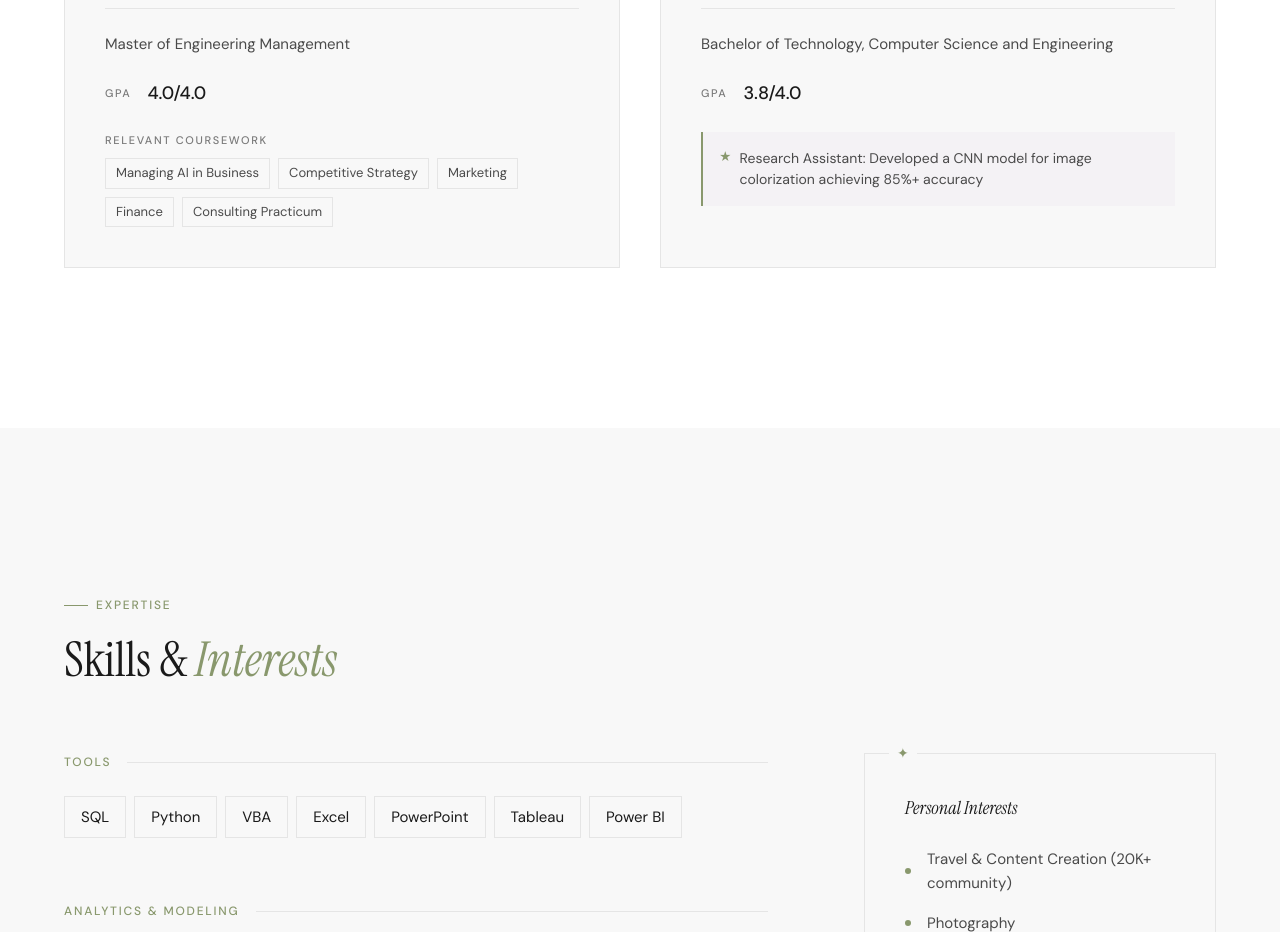
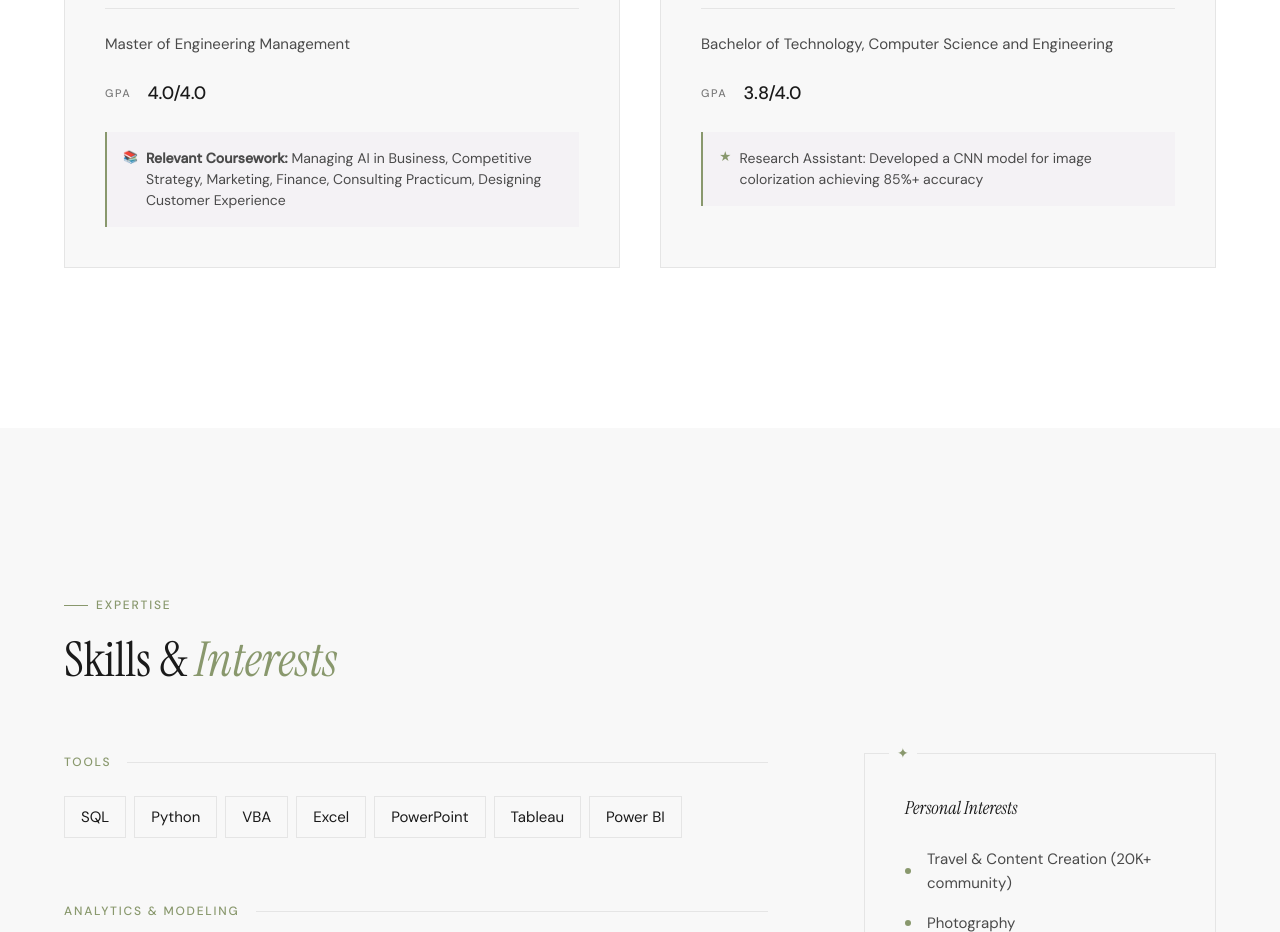
Before and after one commit to snehachauhanduke/snehachauhanduke.github.io, a React (Vite) app: page / in a window 1280 px wide. Shown: the part 2700-3632 px from the top of the page. Built offline with nearby package versions, Linux system fonts and the light colour scheme.

Commit message:
updated eduction section

```diff
--- a/src/components/Education.tsx
+++ b/src/components/Education.tsx
@@ -14,6 +14,7 @@ const Education = () => {
         'Marketing',
         'Finance',
         'Consulting Practicum',
+        'Designing Customer Experience',
       ],
     },
     {
@@ -58,13 +59,11 @@ const Education = () => {
                 </div>
 
                 {edu.coursework && (
-                  <div className="education__coursework">
-                    <span className="education__coursework-label">Relevant Coursework</span>
-                    <div className="education__coursework-list">
-                      {edu.coursework.map((course) => (
-                        <span key={course} className="education__course">{course}</span>
-                      ))}
-                    </div>
+                  <div className="education__highlight">
+                    <span className="education__highlight-icon">📚</span>
+                    <p>
+                      <strong>Relevant Coursework:</strong> {edu.coursework.join(', ')}
+                    </p>
                   </div>
                 )}
 
```
